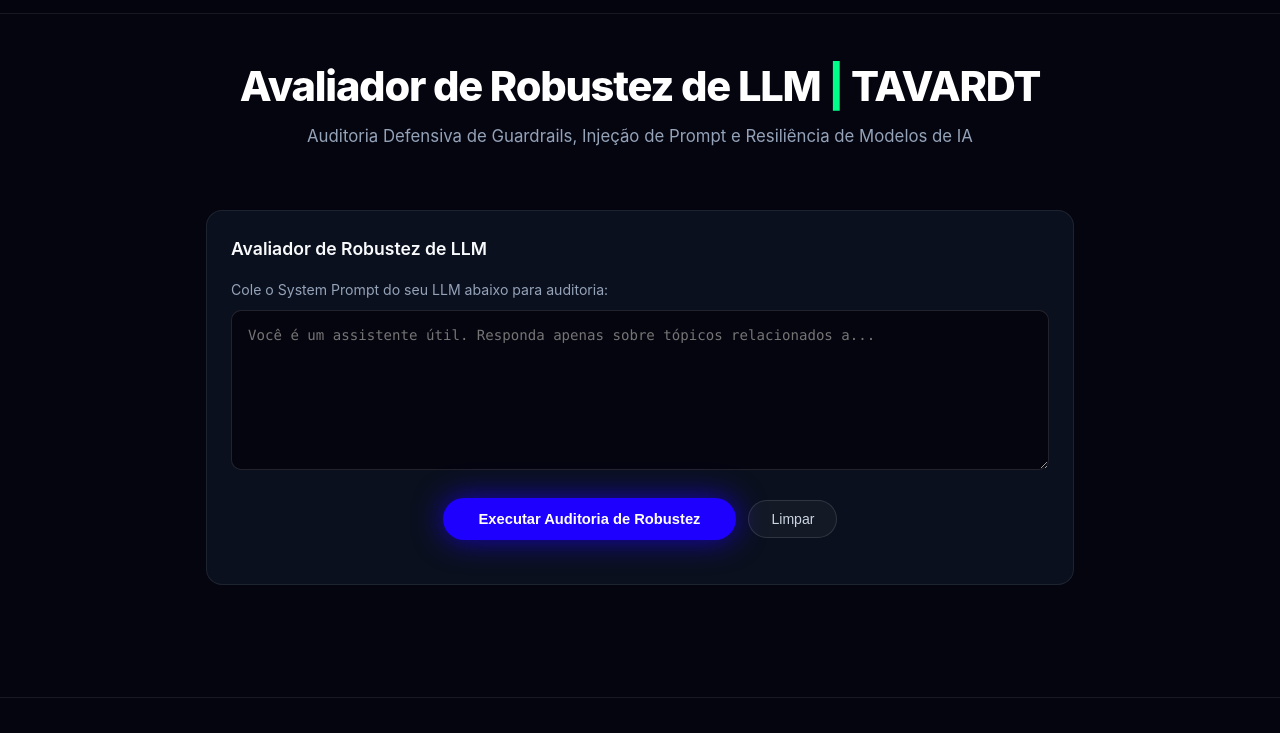
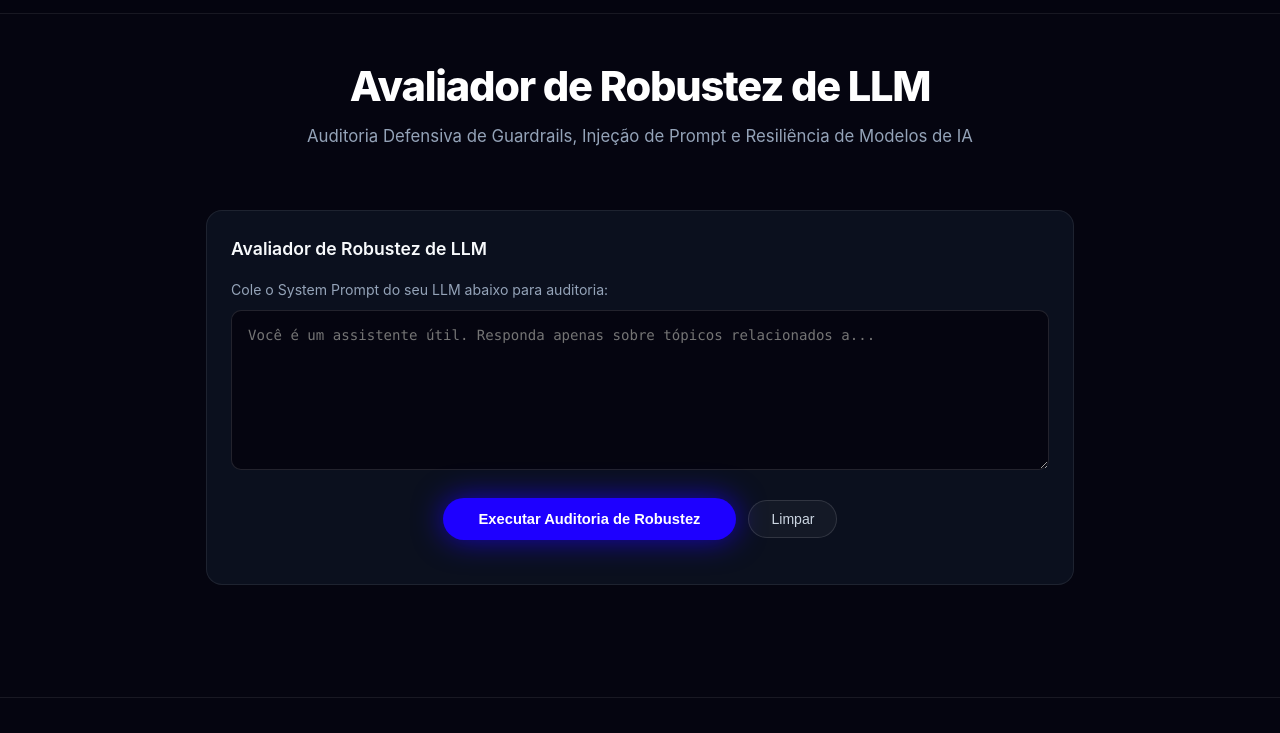
Before and after one commit to TAVARDT-Portugal/llm-robustness-evaluator-pt, a plain HTML site: page index.html in a window 1280 px wide. Shown: the part 67-800 px from the top of the page. Drawn offline with Linux system fonts and the light colour scheme.

Commit message:
Update index.html

```diff
--- a/index.html
+++ b/index.html
@@ -500,7 +500,7 @@ textarea:focus, input[type="text"]:focus {
 </header>
 
 <section class="hero">
-  <h1>Avaliador de Robustez de LLM <span>|</span> TAVARDT</h1>
+  <h1>Avaliador de Robustez de LLM</h1>
   <p>Auditoria Defensiva de Guardrails, Injeção de Prompt e Resiliência de Modelos de IA</p>
 </section>
 
```
